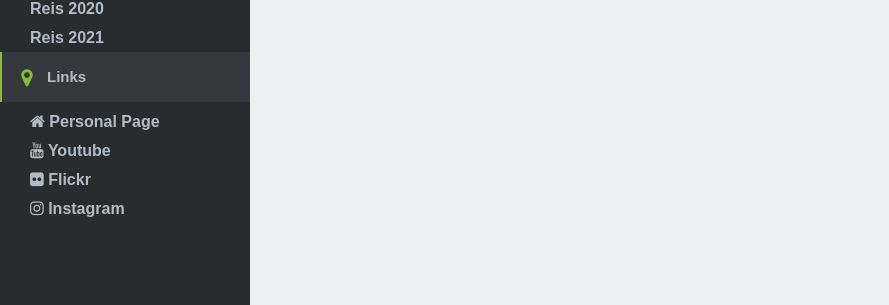
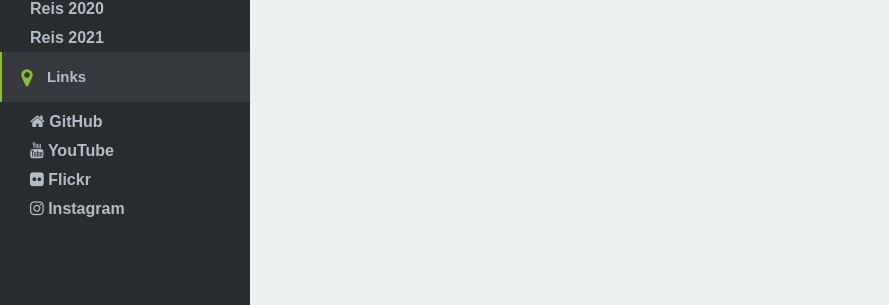
Before and after one commit to olariagrupo/olariagrupo.github.io, a Jekyll site: the page built from portfolio.html, in a window 1280 px wide. Shown: the part 325-630 px from the top of the page, without its empty margins (0-889 px from the left). Built offline with Jekyll 4.4.1, drawn with Linux system fonts in a browser that asks for light colours; nearby versions of some CDN libraries; comment, search, counter and statistics services are not loaded.

Commit message:
Update links.yaml

```diff
--- a/_data/links.yaml
+++ b/_data/links.yaml
@@ -1,7 +1,7 @@
-- name: Personal Page
+- name: GitHub
   favicon: fa-home
   url: http://olariagrupo.github.io
-- name: Youtube
+- name: YouTube
   favicon: fa-youtube
   url: https://www.youtube.com/channel/UCh9WmGKOLKlfUlI0ESWNDsA
 - name: Flickr
```
